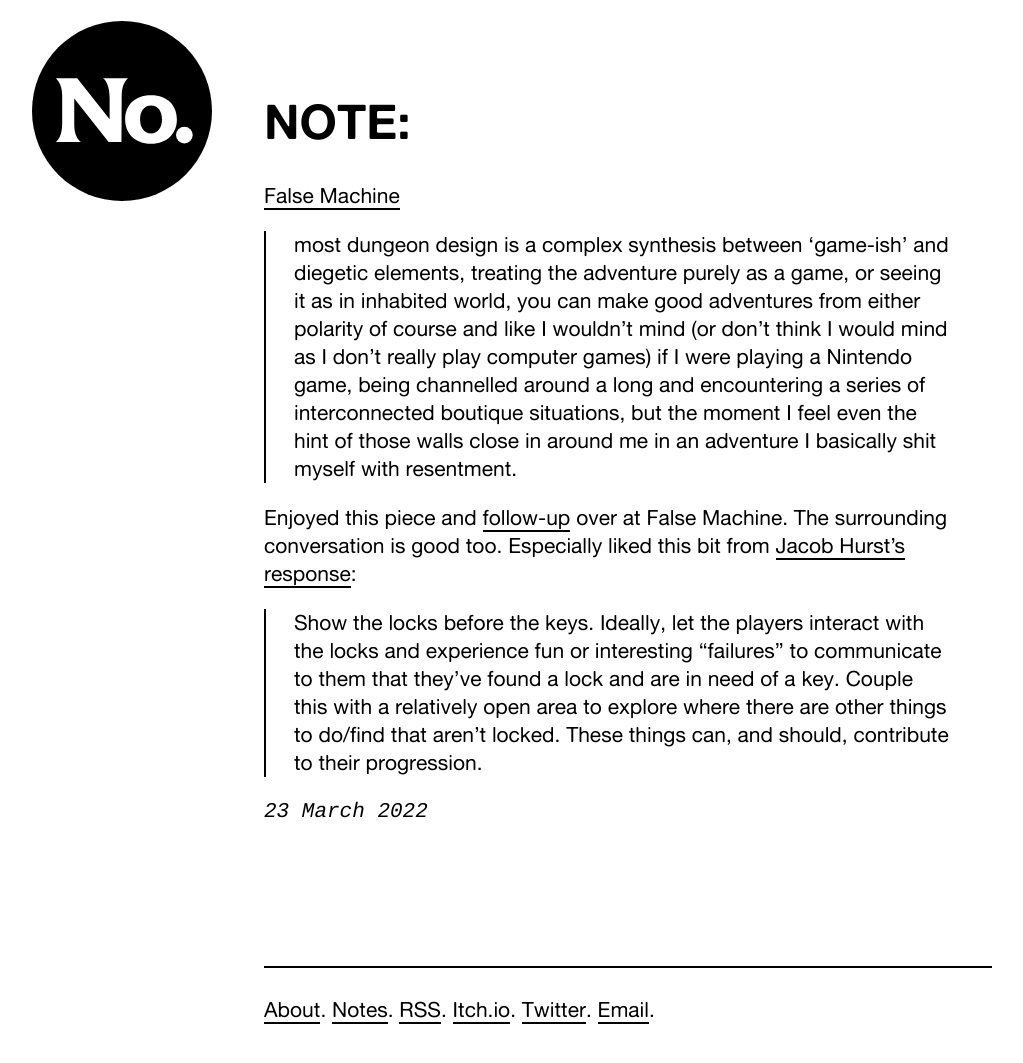
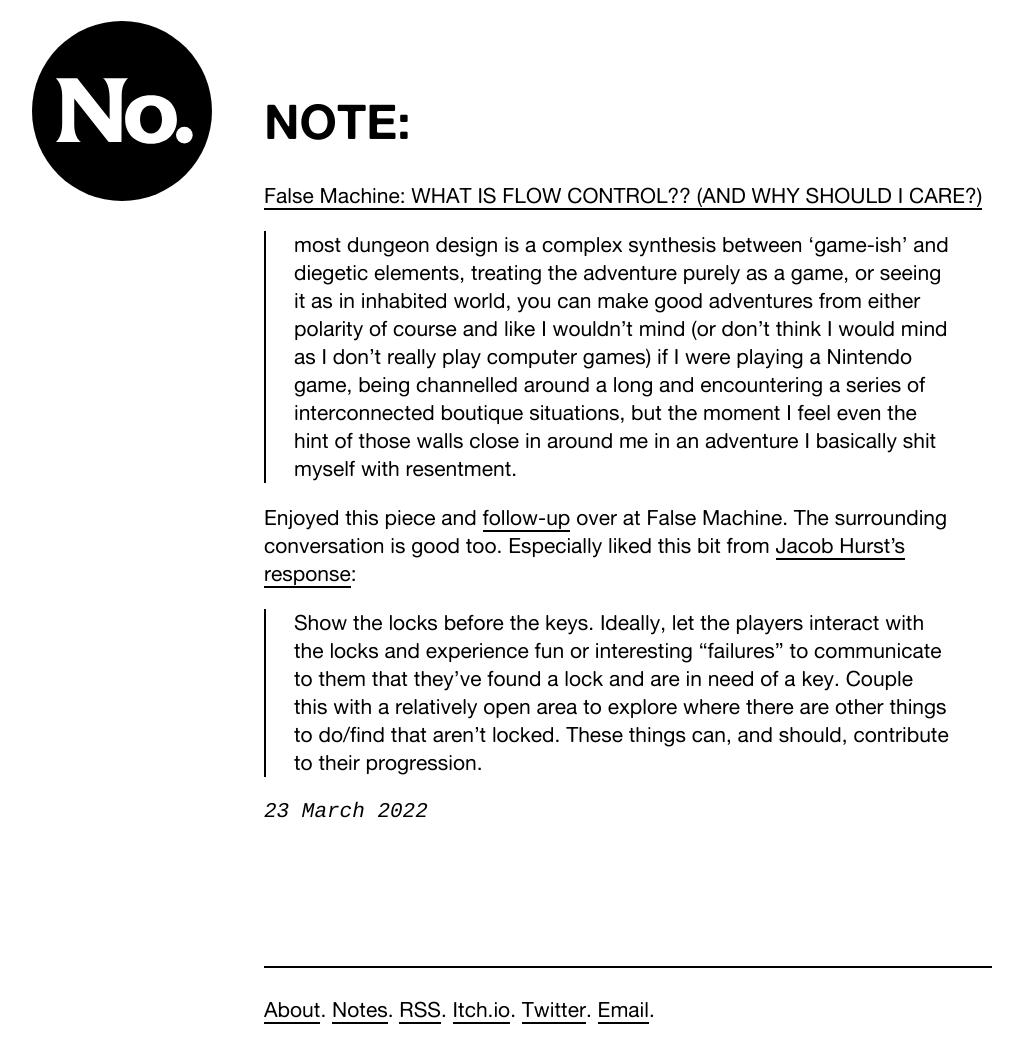
Before and after one commit to numbered-works/numbered-works.github.io, a Jekyll site: the page built from _posts/2022-03-23-flow-control.md, in a window 1280 px wide and 1073 px high. Shown: the top 1063 px of the window, without its empty margins (132-1155 px from the left). Built offline with Jekyll 4.4.1, drawn with Linux system fonts in a browser that asks for light colours; some web fonts are replaced.

Commit message:
update link

```diff
--- a/_posts/2022-03-23-flow-control.md
+++ b/_posts/2022-03-23-flow-control.md
@@ -5,7 +5,7 @@ date: "2022-03-23 09:41"
 categories: "notes"
 tags: [links, game design, patrick stuart,]
 ---
-[False Machine](http://falsemachine.blogspot.com/)
+[False Machine: WHAT IS FLOW CONTROL?? (AND WHY SHOULD I CARE?)](http://falsemachine.blogspot.com/2022/03/what-is-flow-control-and-why-should-i.html)
 >most dungeon design is a complex synthesis between 'game-ish' and diegetic elements, treating the adventure purely as a game, or seeing it as in inhabited world, you can make good adventures from either polarity of course and like I wouldn't mind (or don't think I would mind as I don't really play computer games) if I were playing a Nintendo game, being channelled around a long and encountering a series of interconnected boutique situations, but the moment I feel even the hint of those walls close in around me in an adventure I basically shit myself with resentment.
 
 Enjoyed this piece and [follow-up](http://falsemachine.blogspot.com/2022/03/ok-im-going-to-re-write-this.html) over at False Machine. The surrounding conversation is good too. Especially liked this bit from [Jacob Hurst's response](https://www.demogorgon.org/2022/03/on-flow-control.html):
```
